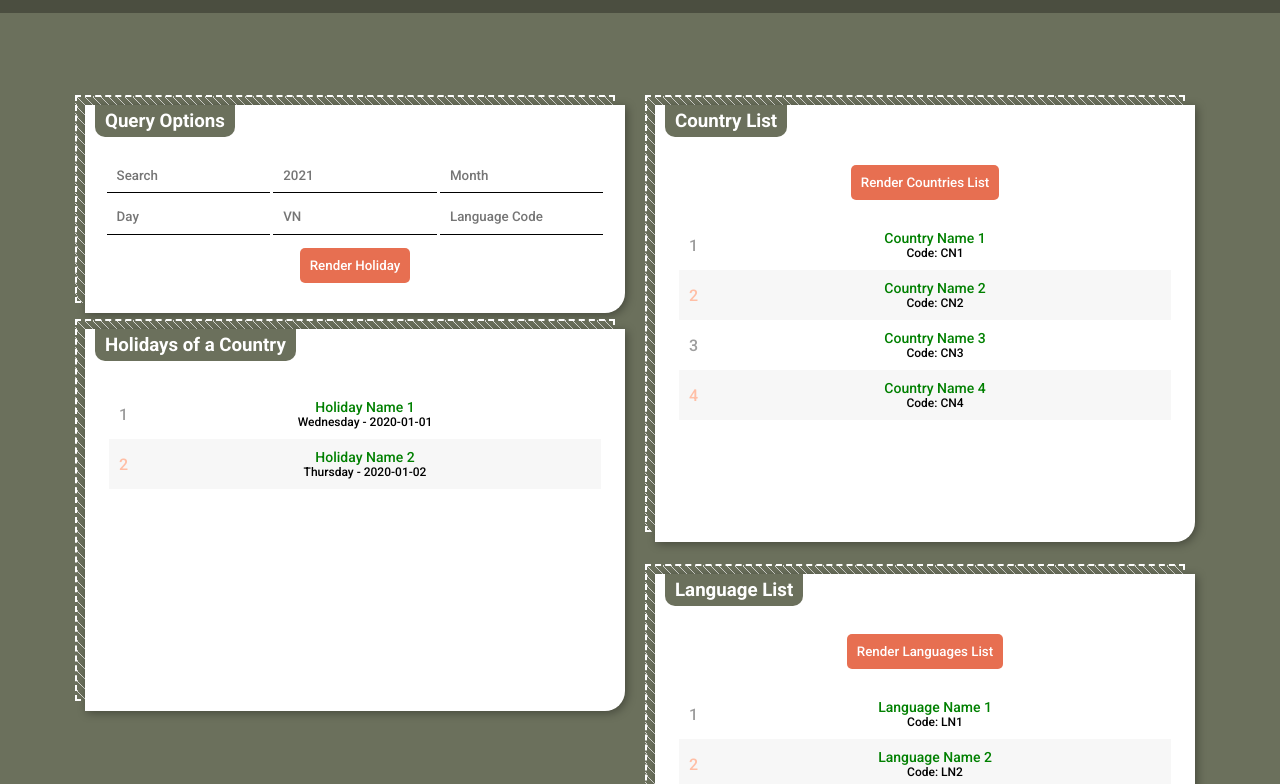
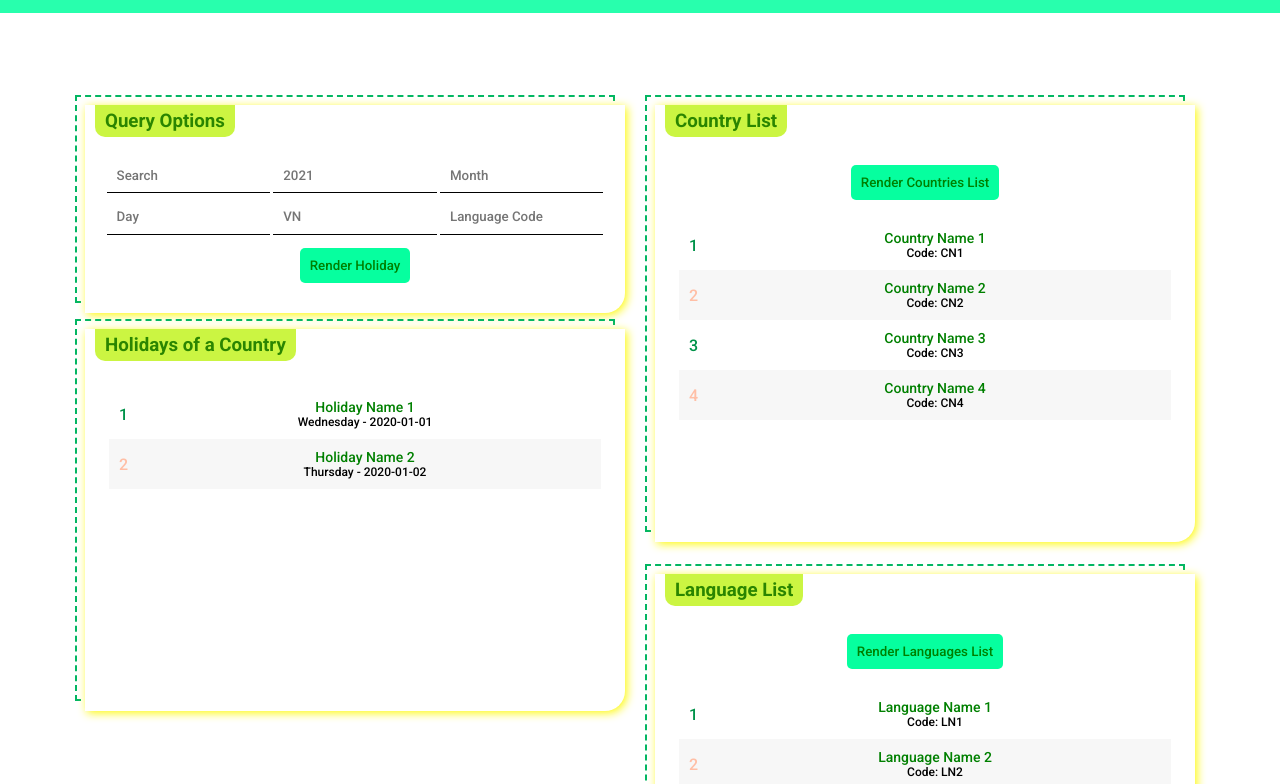
Before and after one commit to hsbcvietnam/holidates, a website: page index.html in a window 1280 px wide. Shown: the part 76-860 px from the top of the page. Drawn offline with Linux system fonts and the light colour scheme.

Commit message:
change css

```diff
--- a/style.css
+++ b/style.css
@@ -1,8 +1,7 @@
 :root {
-  --background-color: #6b705c;
-  --header-color: hsl(75, 10%, 40%);
-  --button-color: #e76f51;
-  --button-hover-color: #535a3f;
+  --header-color: hsl(74, 90%, 61%);
+  --button-color: #06ff9f;
+  --button-hover-color: #bcff02;
   --li-title-color: green;
 }
 
@@ -26,10 +25,11 @@ html {
   -moz-box-sizing: inherit;
   box-sizing: inherit;
 }
+
 /* Utilities classes */
 .border {
   /* border: 1px solid black; */
-  box-shadow: 0 0 1px 1px #00000036;
+  box-shadow: 0 0 1px 1px #e9fa00;
 }
 .flex {
   display: flex;
@@ -176,7 +176,7 @@ nav > h1 {
   bottom: -10px;
   right: 50%;
   border: 5px solid;
-  border-color: gray transparent transparent transparent;
+  border-color: rgb(223, 255, 109) transparent transparent transparent;
   margin-top: -5px;
   opacity: 0;
   transition-duration: 0.2s;
@@ -196,6 +196,31 @@ nav > h1 {
 
 html {
 }
+/*
+.animated {
+  position: absolute;
+  left: 0;
+  top: 0;
+  bottom: 0;
+  right: 0;
+  background: linear-gradient(145deg, #dce35b, #45b649);
+  background-size: 500%, 500%;
+  animation: background;
+  animation-duration: 2s;
+  animation-direction: alternate;
+  animation-iteration-count: infinite;
+}
+
+@keyframes background {
+  0% {
+    background-position: 0, 0;
+  }
+  100% {
+    background-position: 100%, 100%;
+  }
+}
+
+*/
 
 header {
   position: relative;
@@ -203,7 +228,7 @@ header {
 }
 
 header nav {
-  background-color: rgba(0, 0, 0, 0.3);
+  background-color: rgba(1, 255, 158, 0.842);
   color: white;
   letter-spacing: 1px;
 }
@@ -226,7 +251,7 @@ header img {
 }
 
 .card-shadow {
-  box-shadow: 2px 2px 10px 0px rgba(0, 0, 0, 0.356);
+  box-shadow: 2px 2px 10px 0px rgba(253, 249, 0, 0.979);
 }
 
 .card h3 {
@@ -238,11 +263,11 @@ header img {
   padding: 5px 10px;
   left: 10px;
   background-color: var(--header-color);
-  color: white;
+  color: rgb(42, 133, 1);
 }
 
 .divider {
-  border-bottom: 1px solid rgba(0, 0, 0, 0.2);
+  border-bottom: 1px solid rgba(228, 245, 136, 0.801);
   width: 80%;
   margin: 10px auto;
 }
@@ -260,7 +285,7 @@ html {
   width: 100%;
   position: absolute;
   z-index: 0;
-  border: 2px dashed white;
+  border: 2px dashed rgb(3, 182, 98);
   top: -10px;
   left: -10px;
   background-image: repeating-linear-gradient(
@@ -283,7 +308,7 @@ html {
   padding: 10px;
   border-radius: 5px;
   background-color: var(--button-color);
-  color: white;
+  color: green;
   transition-duration: 0.3s;
   margin: 10px;
 }
@@ -316,7 +341,7 @@ li {
 
 .bullet {
   padding: 10px;
-  color: rgb(158, 158, 158);
+  color: rgb(0, 146, 73);
   display: flex;
   align-items: center;
   width: 20px;
```
